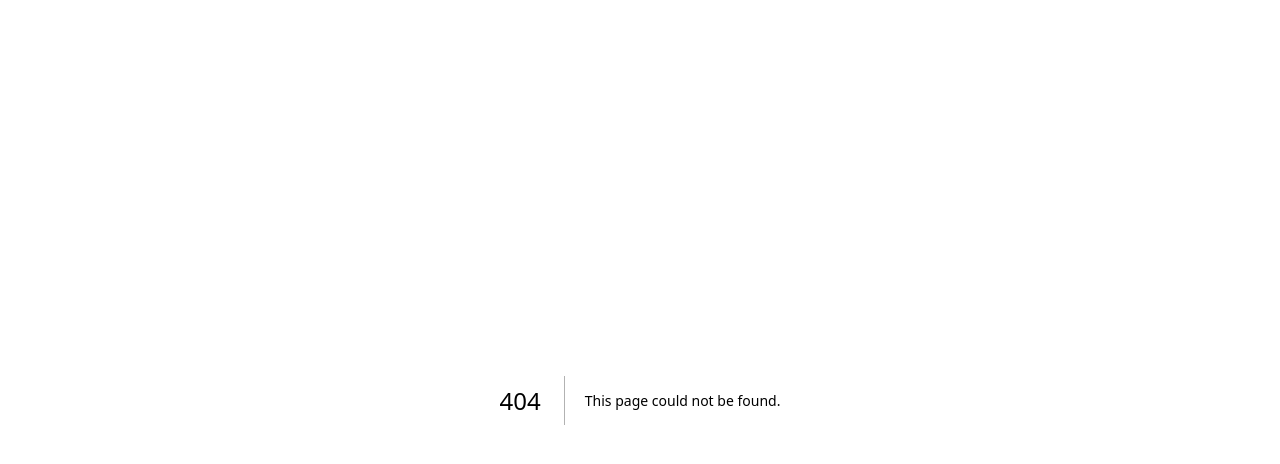
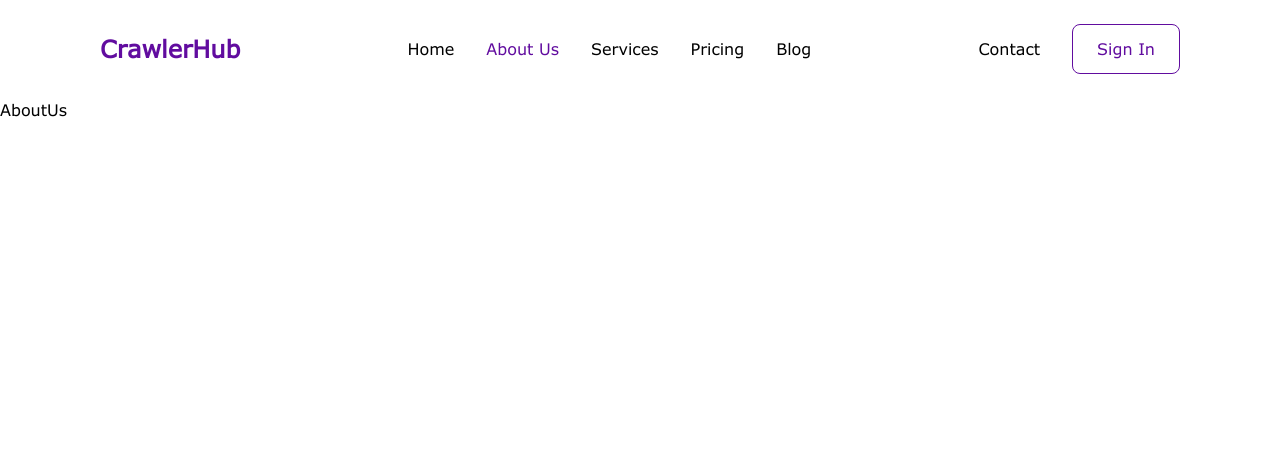
Before and after one commit to beecodeguy/crawlhub, a Next.js app: page /about-us in a window 1280 px wide. Before the commit this address had no page. Shown: the top 464 px of the page. Built offline with nearby package versions, Linux system fonts and the light colour scheme.

Commit message:
create another page

```diff
--- /dev/null
+++ b/src/app/(webpage)/about-us/page.tsx
@@ -0,0 +1,13 @@
+import Header from "@/components/containers/Header";
+import React from "react";
+
+const AboutUs = () => {
+  return (
+    <div>
+      <Header />
+      AboutUs
+    </div>
+  );
+};
+
+export default AboutUs;
--- /dev/null
+++ b/src/app/(webpage)/blog/page.tsx
@@ -0,0 +1,13 @@
+import Header from "@/components/containers/Header";
+import React from "react";
+
+const Blog = () => {
+  return (
+    <div>
+      <Header />
+      Blog
+    </div>
+  );
+};
+
+export default Blog;
--- /dev/null
+++ b/src/app/(webpage)/pricing/page.tsx
@@ -0,0 +1,13 @@
+import Header from "@/components/containers/Header";
+import React from "react";
+
+const Pricing = () => {
+  return (
+    <div>
+      <Header />
+      Pricing
+    </div>
+  );
+};
+
+export default Pricing;
--- /dev/null
+++ b/src/app/(webpage)/services/page.tsx
@@ -0,0 +1,13 @@
+import Header from "@/components/containers/Header";
+import React from "react";
+
+const Services = () => {
+  return (
+    <div>
+      <Header />
+      Services
+    </div>
+  );
+};
+
+export default Services;
--- a/src/components/containers/Header/NavItems.tsx
+++ b/src/components/containers/Header/NavItems.tsx
@@ -1,16 +1,24 @@
 "use client";
 
+import { WebPageRoutes } from "@/constants/routes";
 import Link from "next/link";
+import { usePathname } from "next/navigation";
 import React from "react";
 
 const NavItems = () => {
+  const pathname = usePathname();
+
   return (
     <div className="flex items-center gap-5">
-      <Link href="">Home</Link>
-      <Link href="">About Us</Link>
-      <Link href="">Services</Link>
-      <Link href="">Pricing</Link>
-      <Link href="">Blog</Link>
+      {WebPageRoutes.map((route) => (
+        <Link
+          key={route.title}
+          href={route.href}
+          className={route.href === pathname ? "text-primary" : ""}
+        >
+          {route.title}
+        </Link>
+      ))}
     </div>
   );
 };
--- a/src/constants/routes.ts
+++ b/src/constants/routes.ts
@@ -1,16 +1,22 @@
-import { LayoutDashboard, UsersRound } from "lucide-react";
-
-const Routes = [
+export const WebPageRoutes = [
   {
-    title: "Dashboard",
-    href: "/admin/dashboard",
-    icon: LayoutDashboard,
+    title: "Home",
+    href: "/",
   },
   {
-    title: "Users",
-    href: "/admin/users",
-    icon: UsersRound,
+    title: "About Us",
+    href: "/about-us",
+  },
+  {
+    title: "Services",
+    href: "/services",
+  },
+  {
+    title: "Pricing",
+    href: "/pricing",
+  },
+  {
+    title: "Blog",
+    href: "/blog",
   },
 ];
-
-export default Routes;
```
